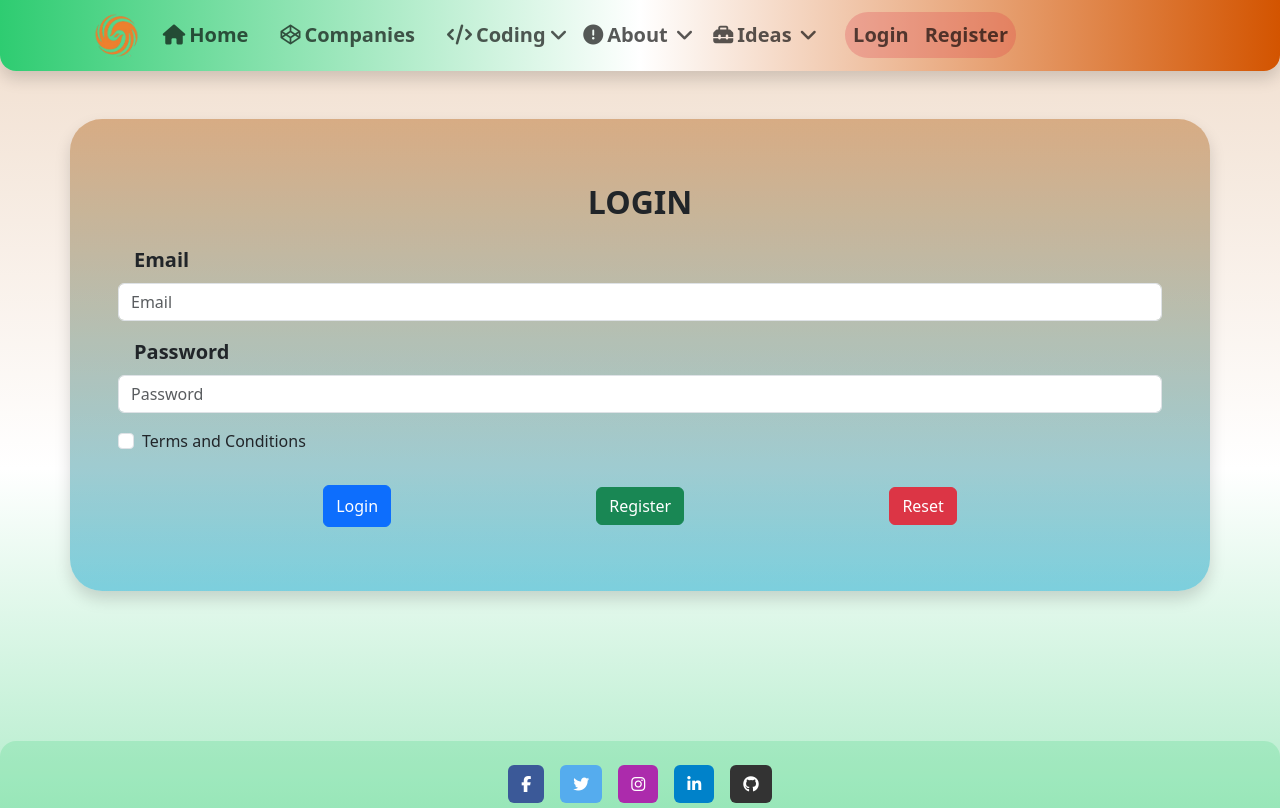
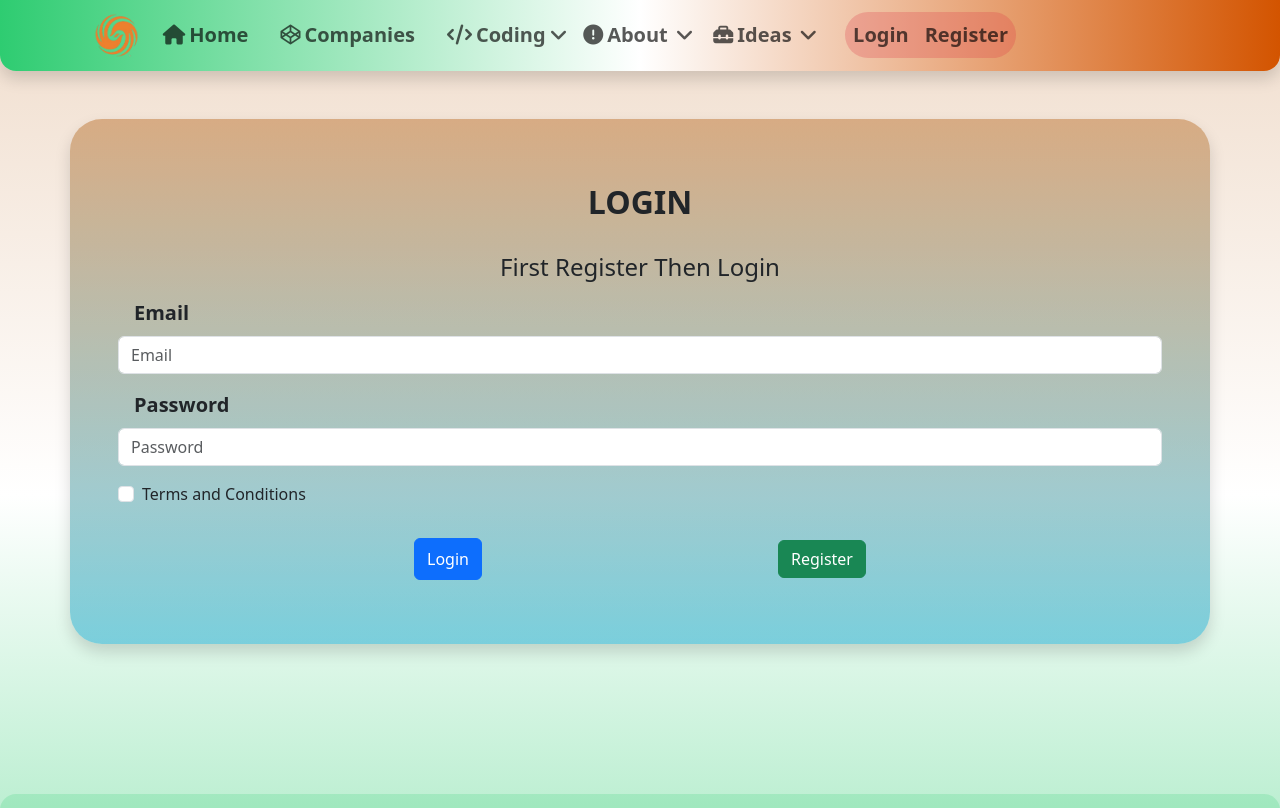
Before and after one commit to rahulguptahotmail/realProject, a React (Create React App) app in the folder client/: page /login in a window 1280 px wide. Shown: the top 808 px of the page. Built offline with nearby package versions, Linux system fonts and the light colour scheme.

Commit message:
Login.js

```diff
--- a/client/src/Components/Login.js
+++ b/client/src/Components/Login.js
@@ -79,6 +79,7 @@ const Login = () => {
       }}
     >
       <h2 className="text-center py-3 fw-bold">LOGIN</h2>
+  <h4 className="text-center py-2">First Register Then Login</h4>
       <div className="mb-3">
         <label
           htmlFor="exampleInputEmail1"
@@ -160,15 +161,6 @@ const Login = () => {
         <Link to={"/register"} className="btn btn-success my-3">
           Register
         </Link>
-        <input
-          type="button"
-          value={"Reset"}
-          className="btn btn-danger my-3"
-          onClick={() => {
-            setEmail("");
-            setPassword("");
-          }}
-        />
       </div>
     </form>
   );
```
